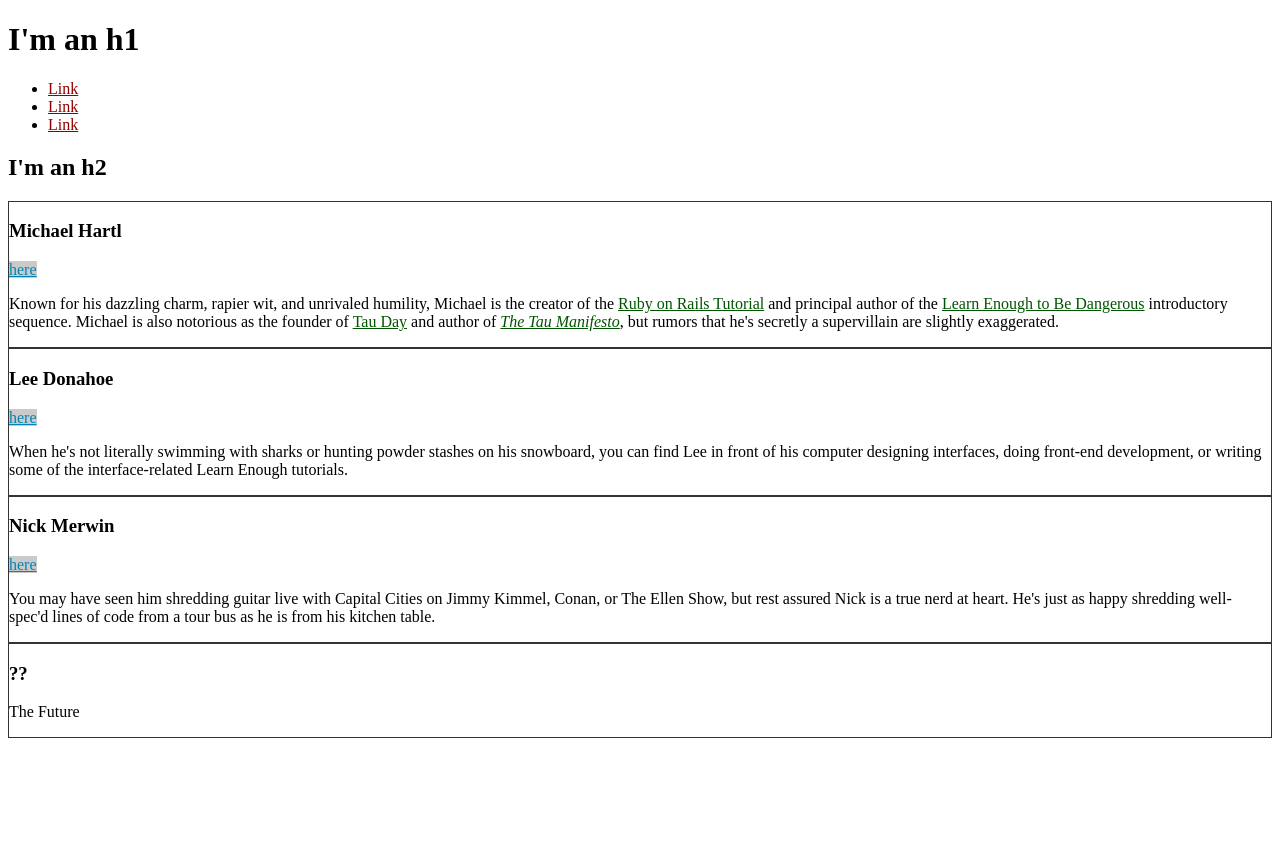
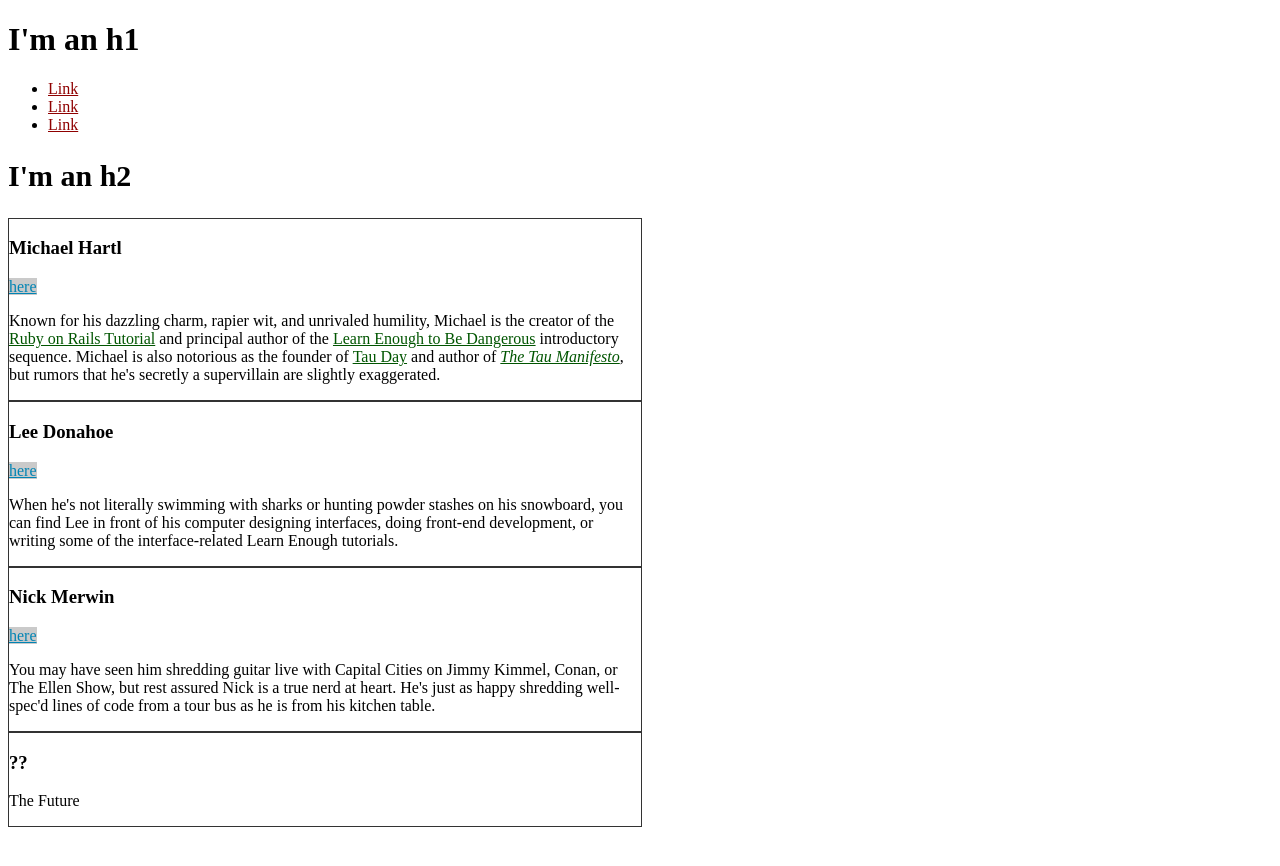
Before and after one commit to piccetto/piccetto.github.io, a Jekyll site: the page built from index.html, in a window 1280 px wide. Shown: the top 866 px of the page. Built offline with Jekyll 4.4.1, drawn with Linux system fonts in a browser that asks for light colours.

Commit message:
introducing bio-wrapper

```diff
--- a/assets/css/style.scss
+++ b/assets/css/style.scss
@@ -1,5 +1,7 @@
 ---
 ---
+
+// Variables
 $twitter-dark-blue: #0084b4 ;
 $twitter-logo-blue: #00aced;
 $twitter-verified-blue: #1dcaff;
@@ -10,12 +12,24 @@
 $green: #005500;
 $red: #8f0000;
 
+// Global styles
+body {
+
+}
 a {
     color: $red;
 }
 
+h2 {
+    font-size: 30px;
+}
+
+// Bio styles
+.bio-wrapper {
+}
 .bio-box {
     border: 1px solid $black;
+    width: 50%;
 }
 
 .bio-copy a {
--- a/index.html
+++ b/index.html
@@ -1,6 +1,7 @@
 ---
 layout: default
 ---
+
 <h1>I'm an h1</h1>
 <ul>
     <li>
@@ -14,6 +15,7 @@
     </li>
 </ul>
 <h2>I'm an h2</h2>
+<div class="bio-wrapper">
     <div class="bio-box">
         <h3>Michael Hartl</h3>
         <a href="http://twitter.com/mhartl" class="social-link">here</a>
@@ -56,3 +58,4 @@
             </p>
         </div>
     </div>
+</div>
```
Lines whose indentation alone changed are shown as unchanged.
